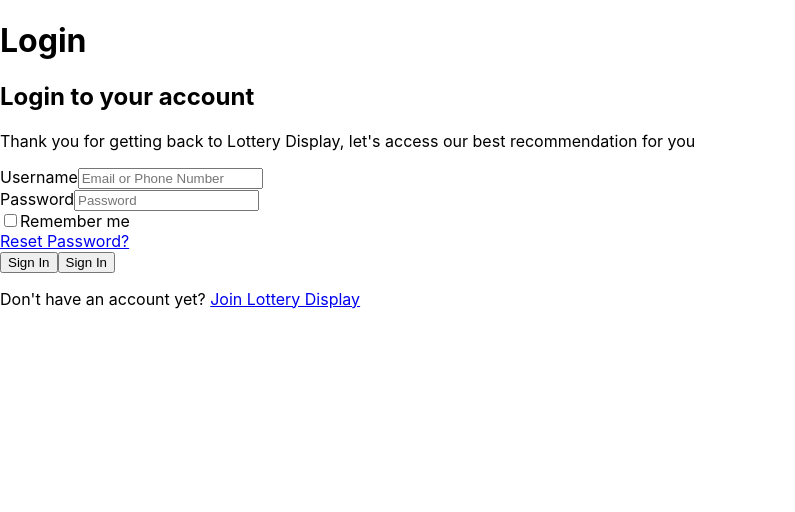
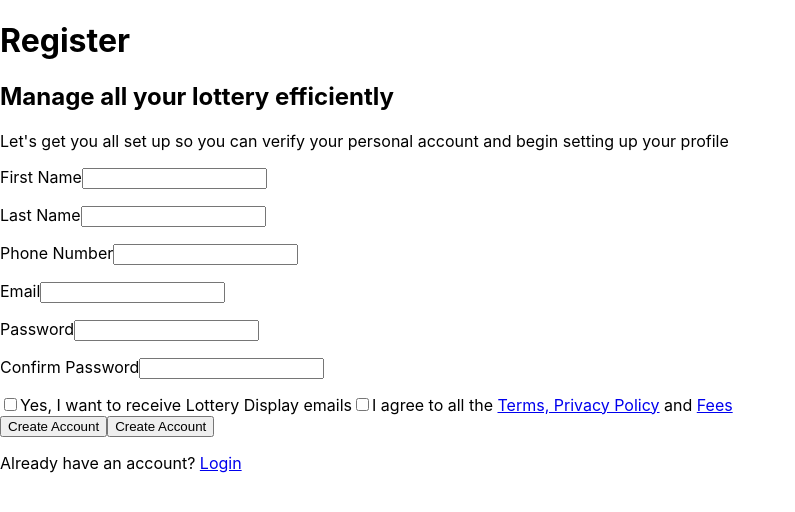
Before and after one commit to bogadeji/lotterydisplay, a React (Create React App) app: page / in a window 1280 px wide. Shown: the top 512 px of the page, without its empty margins (0-795 px from the left). Built offline with nearby package versions, Linux system fonts and the light colour scheme.

Commit message:
Redirect to Signup

```diff
--- a/src/App.js
+++ b/src/App.js
@@ -17,7 +17,7 @@
         <Route path="/auth/login" element={<Login />} />
         <Route path="/auth/signup" element={<Signup />} />
         <Route path="/auth/reset-password" element={<ResetPassword />} />
-        <Route path="/" element={<Login />} />
+        <Route path="/" element={<Signup />} />
         <Route path="*" element={<NotFound />} />
       </Routes>
     </Router>
```
